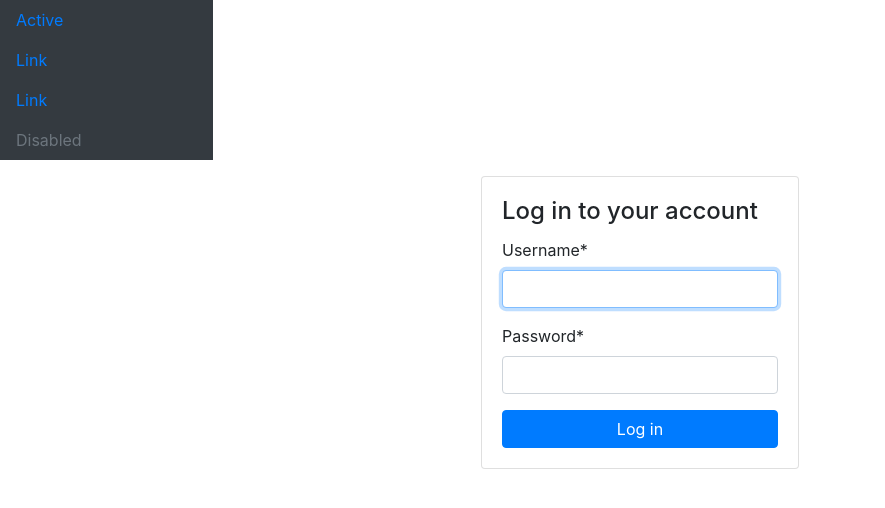
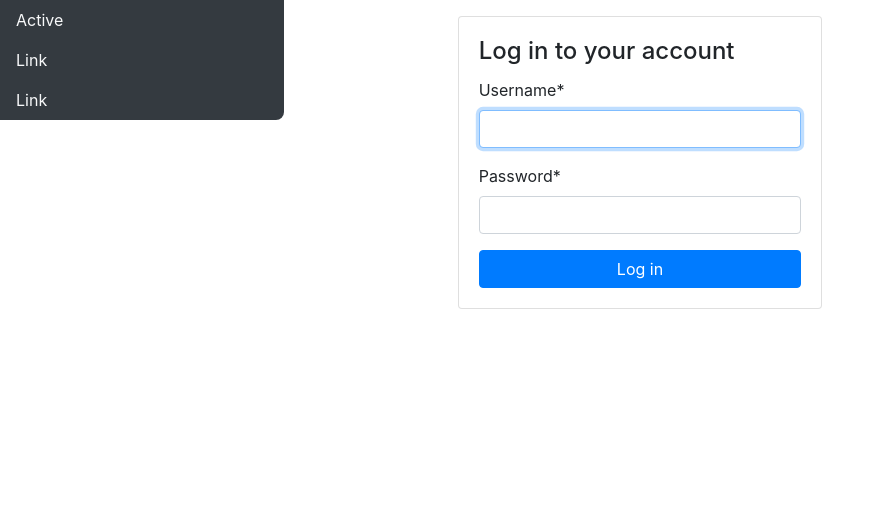
Before and after one commit to Trickster2038/BmstuBot, a Django app: page /login/ in a window 1280 px wide. Shown: the part 56-564 px from the top of the page, without its empty margins (0-885 px from the left). Run offline with Django 3.2, Linux system fonts and the light colour scheme; some libraries are stand-ins or nearby versions.

Commit message:
sidebar in work

```diff
--- a/web/proj/templates/base.html
+++ b/web/proj/templates/base.html
@@ -2,6 +2,18 @@
   <html  lang="en">
   <head>
     <link  rel="stylesheet"  href="https://maxcdn.bootstrapcdn.com/bootstrap/4.0.0/css/bootstrap.min.css"  integrity="sha384-Gn5384xqQ1aoWXA+058RXPxPg6fy4IWvTNh0E263XmFcJlSAwiGgFAW/dAiS6JXm"  crossorigin="anonymous">
+    <style type="text/css">
+    div.sidebar{
+      padding: 0px;
+      border-radius: 8px;
+    }
+    nav.sidebar{
+      border-bottom-right-radius: 8px;
+    }
+/*    nav.sidebar{
+      width: 100%;
+    }*/
+  </style>
   <title>Инфопортал 'Наставник'</title>
 </head>
 <body>
@@ -28,41 +40,19 @@
 
   <!-- ============================= -->
 
-    <ul class="nav flex-column col-2 bg-dark">
-  <li class="nav-item">
-    <a class="nav-link active" href="#">Active</a>
-  </li>
-  <li class="nav-item">
-    <a class="nav-link" href="#">Link</a>
-  </li>
-  <li class="nav-item">
-    <a class="nav-link" href="#">Link</a>
-  </li>
-  <li class="nav-item">
-    <a class="nav-link disabled" href="#" tabindex="-1" aria-disabled="true">Disabled</a>
-  </li>
-</ul>
-<!--     <div  class="container">
+  <div  class="container-fluid">
     <div  class="row justify-content-left">
-        <div  class="col-4">
-          <div class="bg-dark flex-column nav">
 
-            <nav id="sidebar">
-              aaaaaaaaaaaaa
+      <div class="col-4 sidebar">
+        <nav class="nav flex-column col-8 bg-dark sidebar">
+          <a class="nav-link text-light" href="#">Active</a>
+          <a class="nav-link text-light" href="#">Link</a>
+          <a class="nav-link text-light" href="#">Link</a>
         </nav>
-
-            <div id="content">
-              bbbbbbbbbbbbbbb
-            </div>
-          </div>
-        </div>
-      </div> -->
-      <!-- ============================ -->
-
       </div>
 
-    <div  class="container">
-      <div  class="row justify-content-center">
+      <!-- ============================= -->
+
       <div  class="col-4">
         <!-- <h1  class="text-center">Django Authentication Example</h1> -->
         {% block main %}
```
Lines whose indentation alone changed are shown as unchanged.
